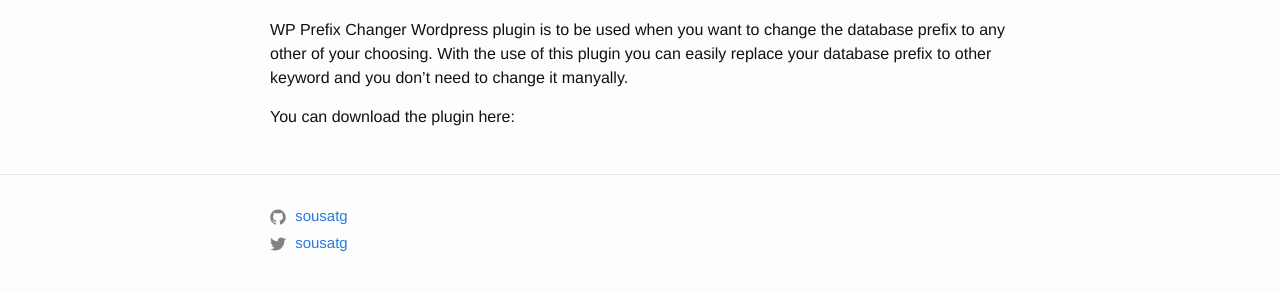
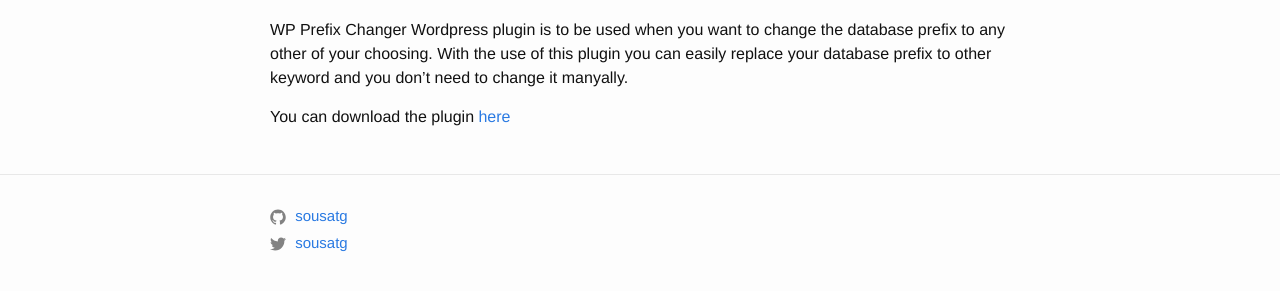
Before and after one commit to sousatg/sousatg.github.io, a Jekyll site: the page built from wp_prefix_changer.md, in a window 1280 px wide. Shown: the part 137-428 px from the top of the page. Built offline with Jekyll 4.4.1, drawn with Linux system fonts in a browser that asks for light colours.

Commit message:
Fix link text

```diff
--- a/wp_prefix_changer.md
+++ b/wp_prefix_changer.md
@@ -8,4 +8,4 @@
 
 WP Prefix Changer Wordpress plugin is to be used when you want to change the database prefix to any other of your choosing. With the use of this plugin you can easily replace your database prefix to other keyword and you don’t need to change it manyally.
 
-You can download the plugin here: [](https://wordpress.org/plugins/wp-prefix-changer/)
+You can download the plugin [here](https://wordpress.org/plugins/wp-prefix-changer/)
```
